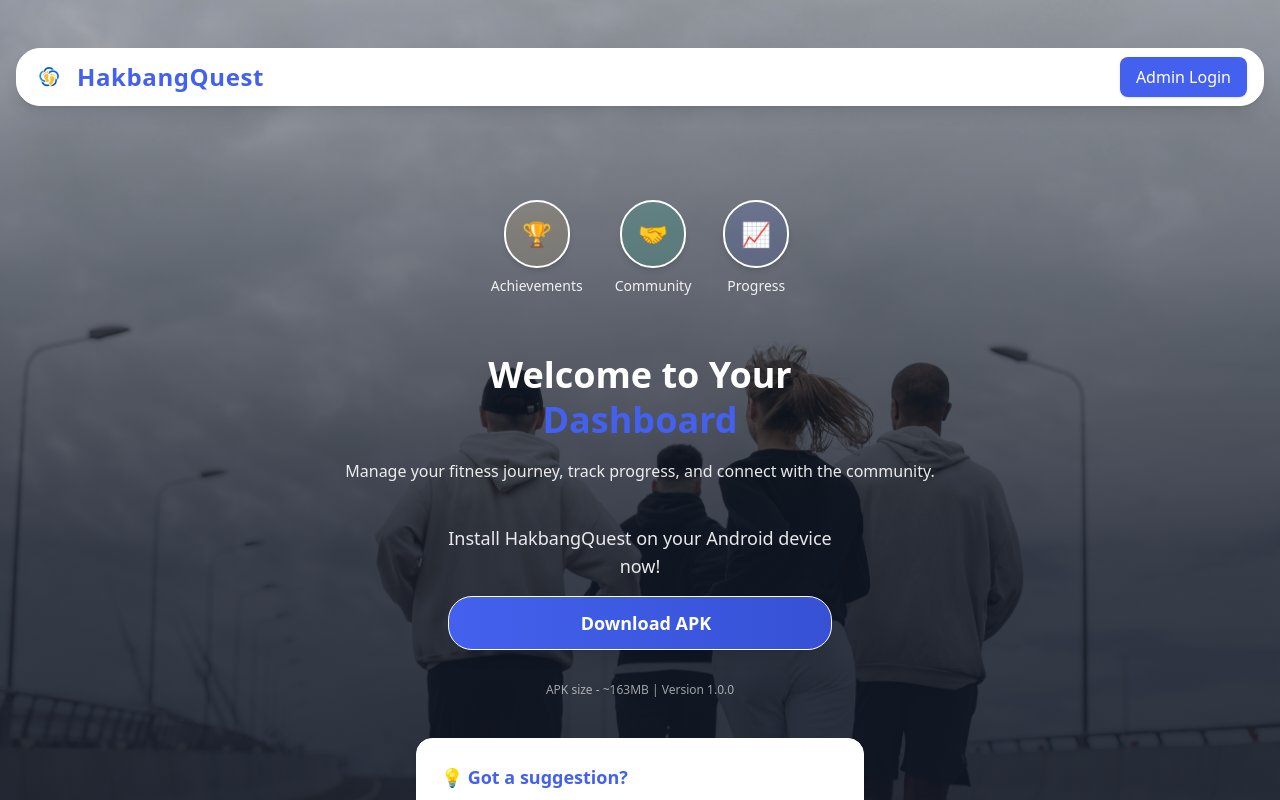
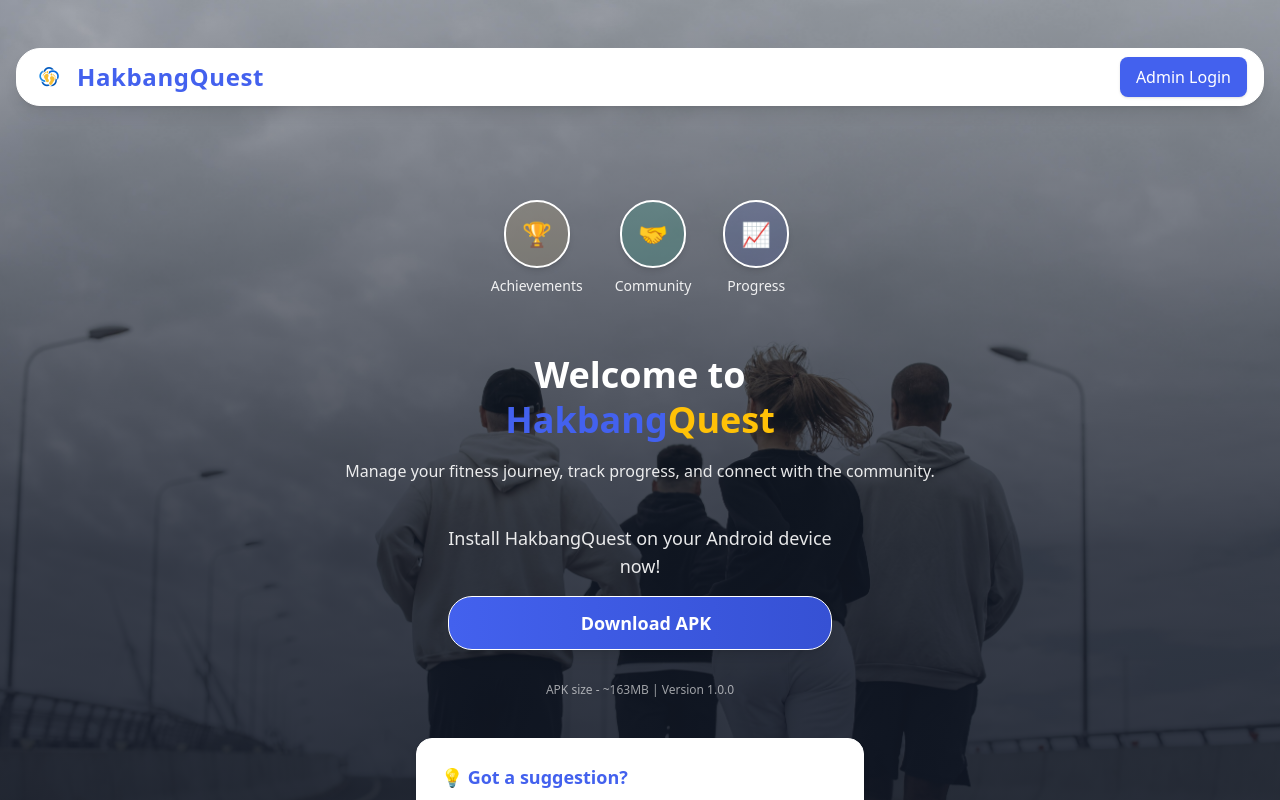
Before and after one commit to joviedichoso/HakbangQuestWeb, a React (Vite) app: page / in a window 1280 px wide. Shown: the top 800 px of the page. Built offline with nearby package versions, Linux system fonts and the light colour scheme; no server answers.

Commit message:
DashboardUpdate

```diff
--- a/src/screens/DashboardScreen.jsx
+++ b/src/screens/DashboardScreen.jsx
@@ -231,9 +231,10 @@
                         {/* Welcome Message */}
                         <div className="mb-10 text-center">
                             <h2 className="text-white text-4xl mb-4 leading-tight font-bold">
-                                Welcome to Your
+                                Welcome to
                                 <br />
-                                <span className="text-[#4361EE]">Dashboard</span>
+                                <span className="text-[#4361EE]">Hakbang</span>
+                                <span className="text-[#FFC107]">Quest</span>
                             </h2>
                             <p className="text-white text-base opacity-90 leading-relaxed px-4">
                                 Manage your fitness journey, track progress, and connect with the
```
